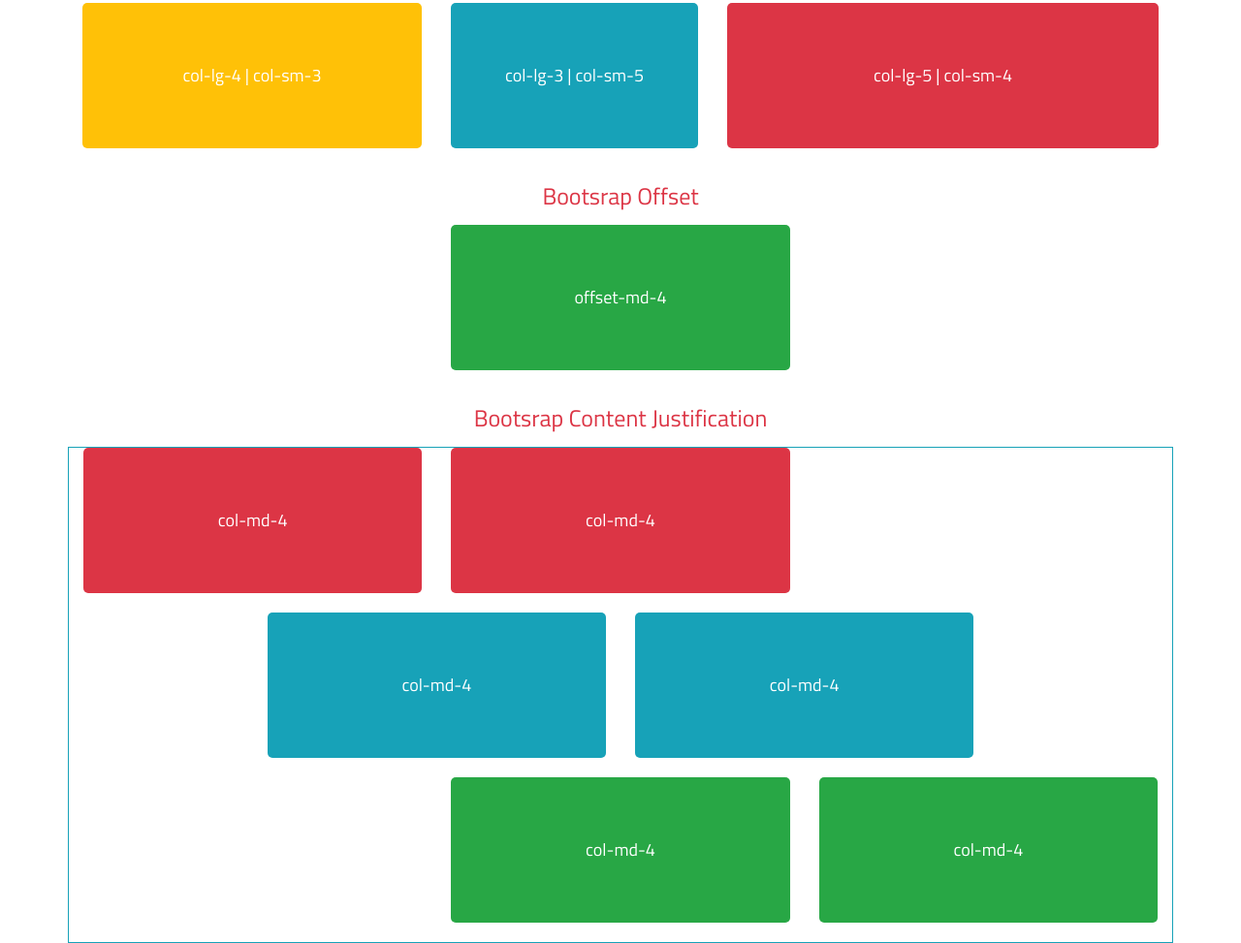
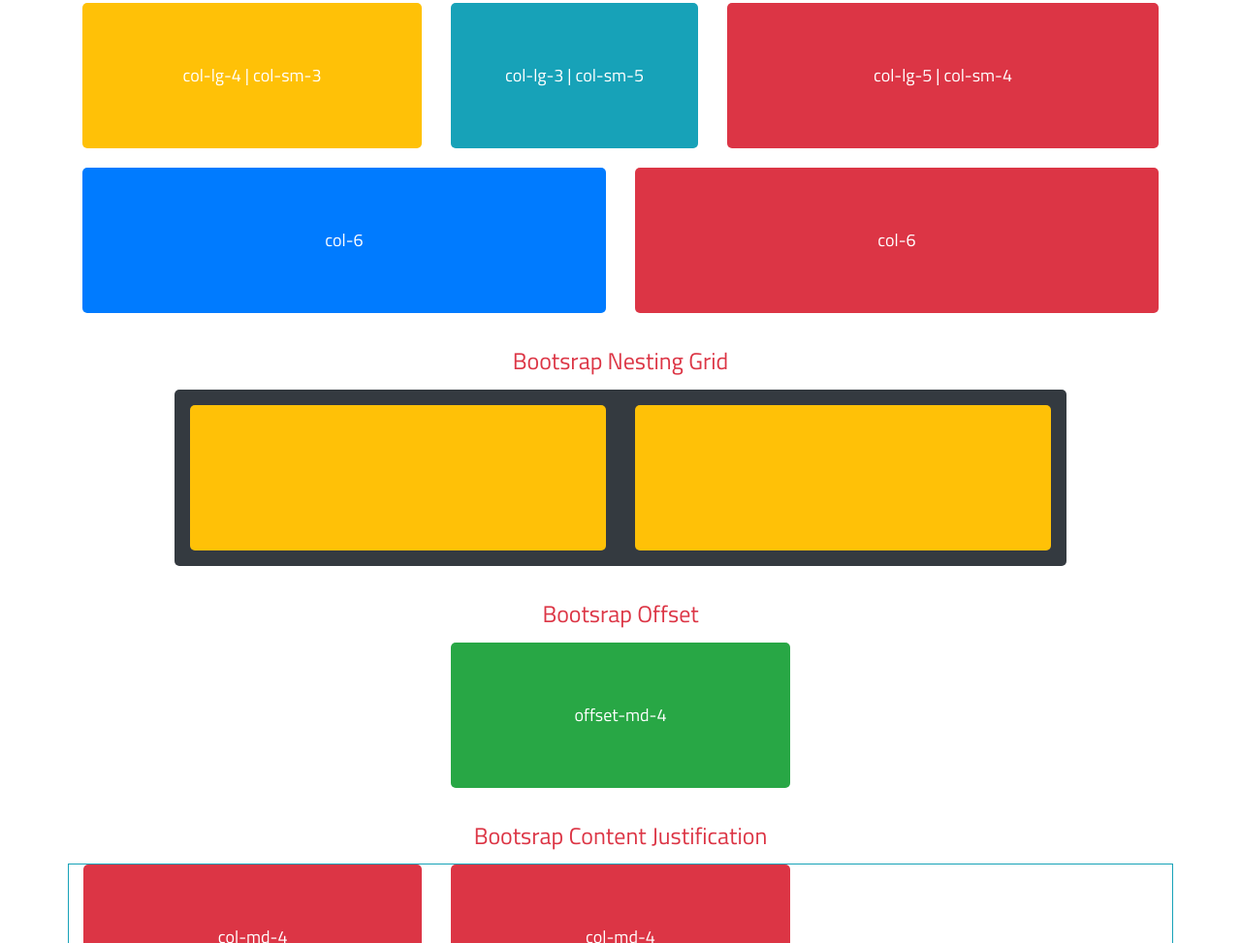
Before and after one commit to foysalhasan/bootstrap, a plain HTML site: page index.html in a window 1280 px wide. Shown: the part 1700-2673 px from the top of the page at 97% size. Drawn offline with Linux system fonts and the light colour scheme.

Commit message:
Update index.html

```diff
--- a/index.html
+++ b/index.html
@@ -224,8 +224,43 @@
           </div>
         </div>
       </div>
+      <div class="row">
+        <div class="col-6">
+          <div class="box bg-primary">
+            col-6
+          </div>
+        </div>
+        <div class="col-6">
+          <div class="box bg-danger">
+            col-6
+          </div>
+        </div>
+      </div>
     </div>
     <!-- ?Bootsrap Responsive Grid Ends -->
+
+    <!-- ?Bootsrap Nesting Grid Starts -->
+    <h4 class="text-danger">
+      Bootsrap Nesting Grid
+    </h4>
+    <div class="container">
+      <div class="row justify-content-center">
+        <div class="col-10">
+          <div class="box bg-dark p-3">
+            <div class="row align-items-center">
+              <div class="col-6">
+                <div class="box bg-warning mb-0"></div>
+              </div>
+              <div class="col-6">
+                <div class="box bg-warning mb-0"></div>
+              </div>
+            </div>
+          </div>
+        </div>
+      </div>
+    </div>
+    <!-- ?Bootsrap Nesting Grid Ends -->
+
     <!-- ?Bootsrap Offset Starts -->
     <h4 class="text-danger">
       Bootsrap Offset
```
